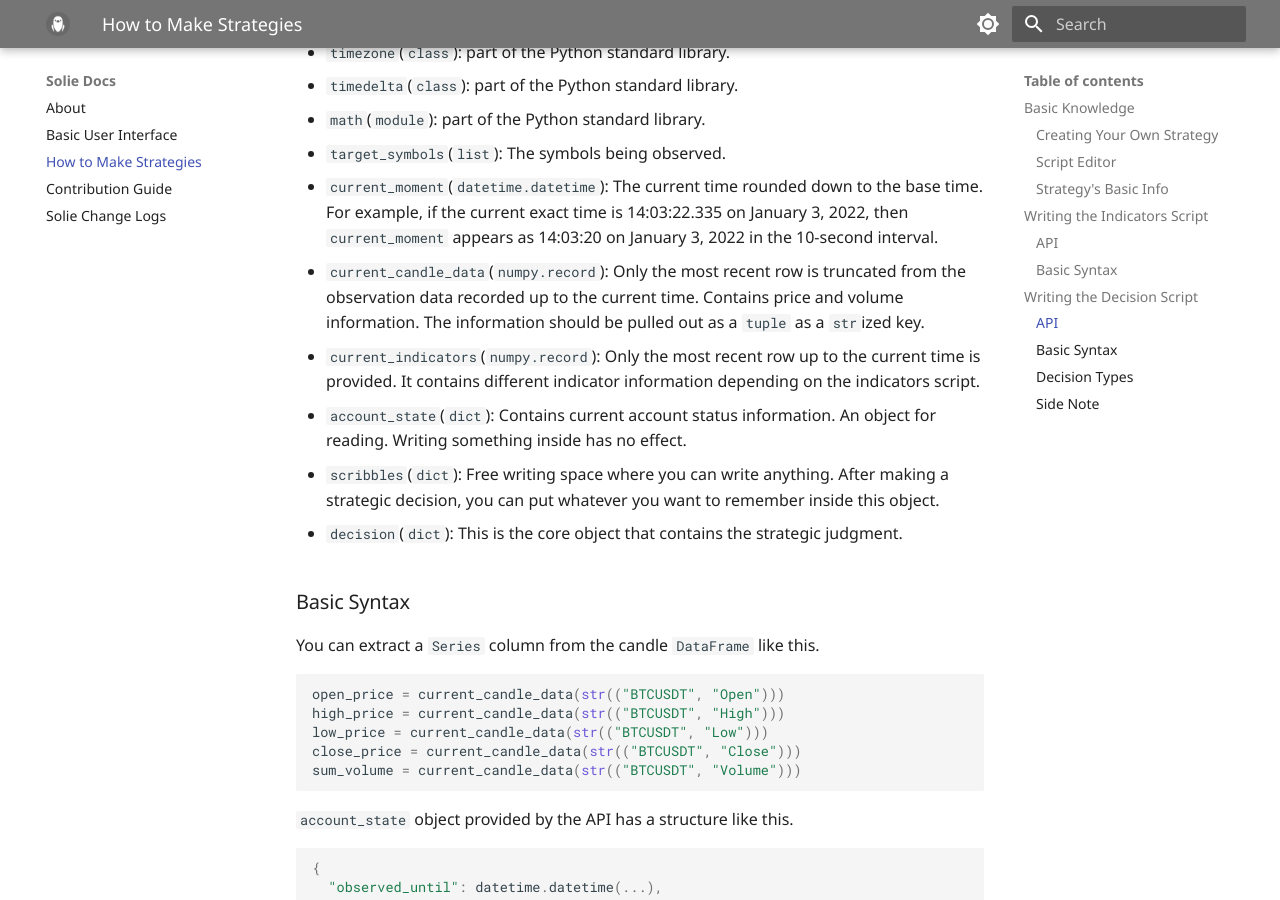
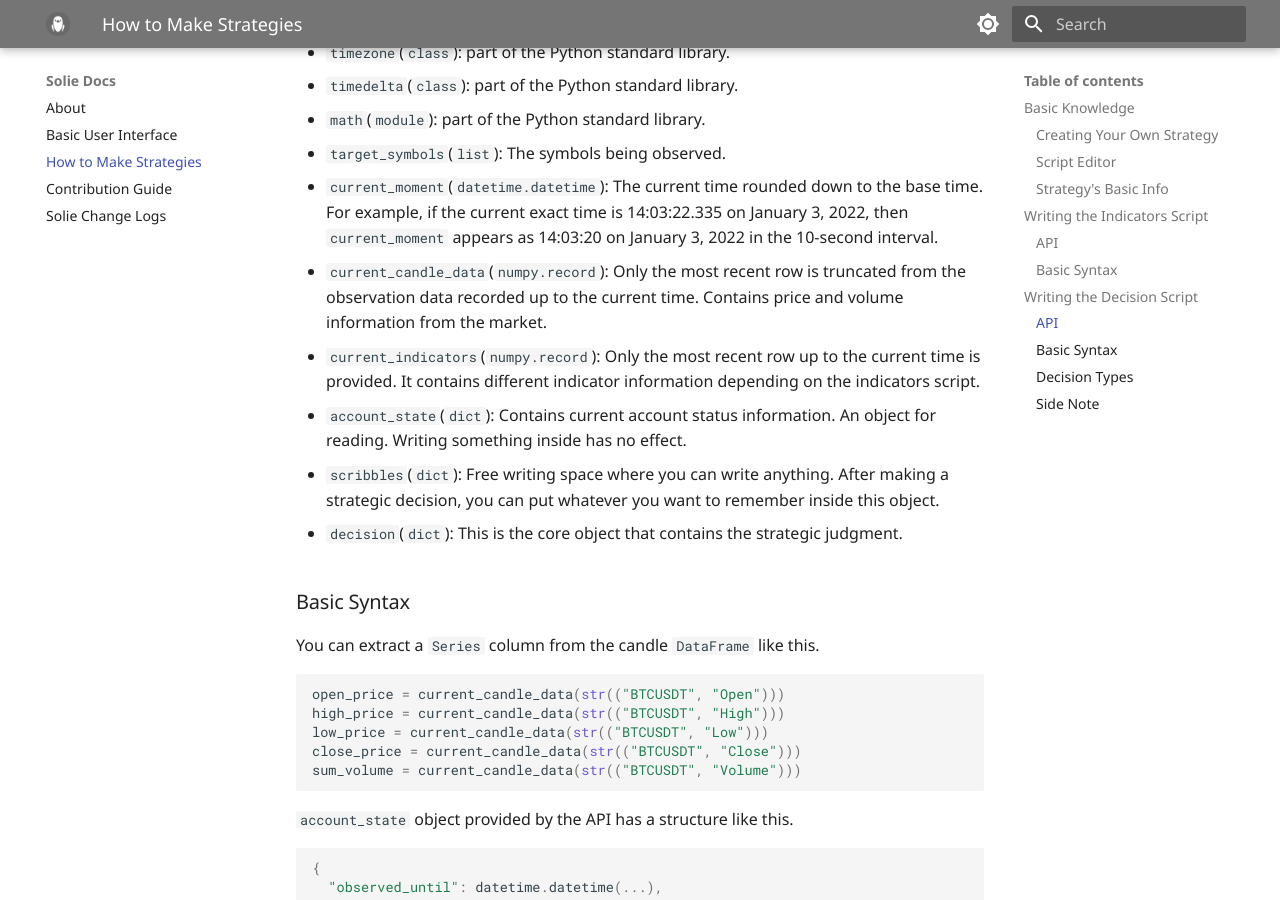
Before and after one commit to cunarist/solie, an MkDocs documentation site: the page built from documentation/docs/making-strategy.md, in a window 1280 px wide and 900 px high, scrolled down 8595 px. Built offline with MkDocs 1.6.1 and Material for MkDocs 9.7.7, drawn with Linux system fonts in a browser that asks for light colours.

Commit message:
Fix guides

```diff
--- a/documentation/docs/making-strategy.md
+++ b/documentation/docs/making-strategy.md
@@ -220,7 +220,7 @@ Variables provided by default are as follows. You can use these without any impo
 - `target_symbols`(`list`): The symbols being observed.
 - `current_moment`(`datetime.datetime`): The current time rounded down to the base time. For example, if the current exact time is 14:03:22.335 on January 3, 2022, then `current_moment` appears as 14:03:20 on January 3, 2022 in the 10-second interval.
 
-- `current_candle_data`(`numpy.record`): Only the most recent row is truncated from the observation data recorded up to the current time. Contains price and volume information. The information should be pulled out as a `tuple` as a `str`ized key.
+- `current_candle_data`(`numpy.record`): Only the most recent row is truncated from the observation data recorded up to the current time. Contains price and volume information from the market.
 
 - `current_indicators`(`numpy.record`): Only the most recent row up to the current time is provided. It contains different indicator information depending on the indicators script.
 
```
